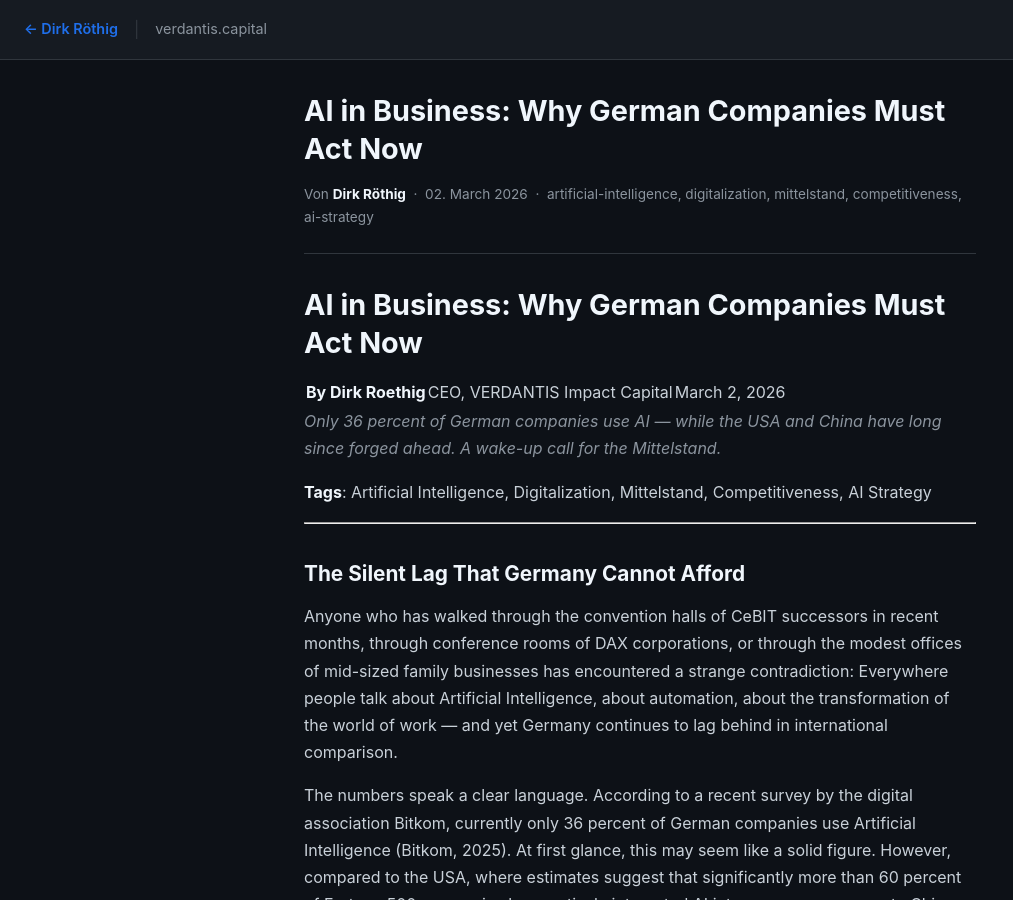
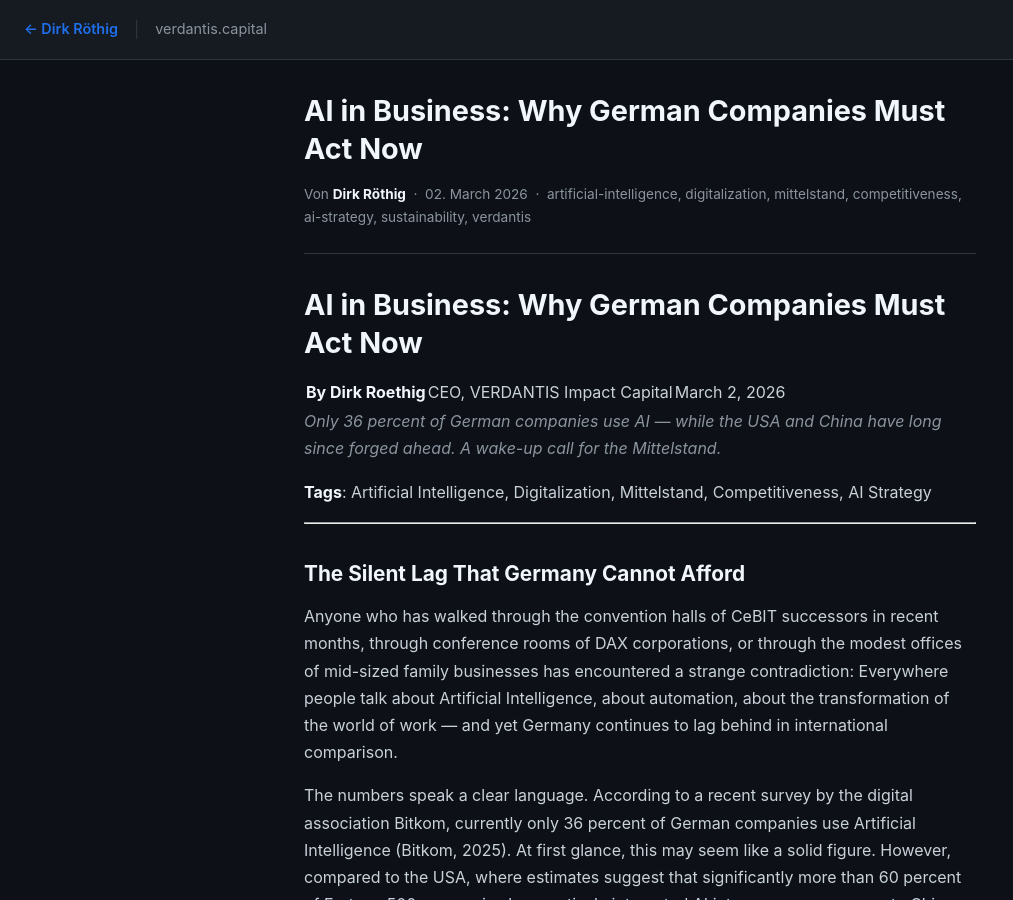
Before and after one commit to GaudianVivere/GaudianVivere.github.io, a Jekyll site: the page built from _posts/2026-03-02-artikel-01-en.md, in a window 1280 px wide and 900 px high. Shown: the whole window, without its empty margins (0-1013 px from the left). Built offline with Jekyll 4.4.1, drawn with Linux system fonts in a browser that asks for light colours; some of the changed lines change nothing that is shown; some of the changed text lies outside the part shown.

Commit message:
Update upgraded artikel artikel-01-en [en]

```diff
--- a/_posts/2026-03-02-artikel-01-en.md
+++ b/_posts/2026-03-02-artikel-01-en.md
@@ -1,9 +1,13 @@
 ---
+layout: post
 title: "AI in Business: Why German Companies Must Act Now"
+date: 2026-03-02
+categories: [sustainability]
+tags: ["artificial-intelligence", "digitalization", "mittelstand", "competitiveness", "ai-strategy", "sustainability", "verdantis"]
+author: "Dirk Roethig, CEO, VERDANTIS Impact Capital"
+lang: en
+published: true
 description: "Only 36 percent of German companies use AI — while the USA and China have long since forged ahead. A wake-up call for the Mittelstand."
-tags: [artificial-intelligence, digitalization, mittelstand, competitiveness, ai-strategy]
-series: AI in Business
-lang: en
 ---
 
 # AI in Business: Why German Companies Must Act Now
@@ -128,4 +132,4 @@
 
 ---
 
-**About the Author**: Dirk Roethig is CEO of VERDANTIS Impact Capital based in Zug, Switzerland. For years, he has focused on the intersections between technological innovation, sustainable capital, and economic transformation. As an entrepreneur and investor, Dirk Roethig accompanies companies in transforming digitalization and sustainability challenges into strategic opportunities. Contact and further articles: www.verdantiscapital.com
+**About the Author**: Dirk Roethig is CEO of VERDANTIS Impact Capital based in Zug, Switzerland. For years, he has focused on the intersections between technological innovation, sustainable capital, and economic transformation. As an entrepreneur and investor, Dirk Roethig accompanies companies in transforming digitalization and sustainability challenges into strategic opportunities. Contact and further articles: www.verdantiscapital.com | dirkdirk2424@gmail.com
```
